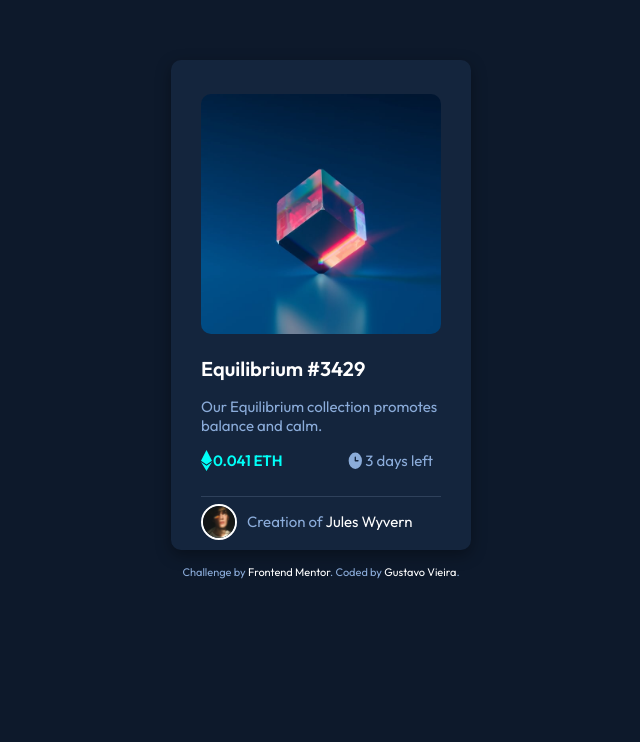
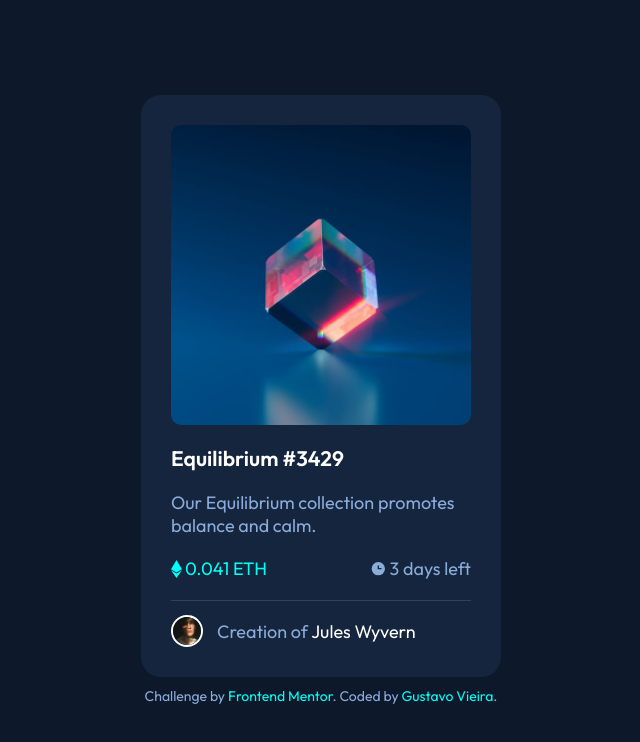
Before and after one commit to ARCFives/NFT-card_frontend-mentor, a plain HTML site: page index.html in a window 1280 px wide. Shown: the whole page, without its empty margins (319-959 px from the left). Drawn offline with Linux system fonts and the light colour scheme.

Commit message:
updateV2

```diff
--- a/index.html
+++ b/index.html
@@ -6,47 +6,42 @@
 
   <link rel="icon" type="image/png" sizes="32x32" href="./images/favicon-32x32.png">
   <link rel="stylesheet" href="style.css">
+
   <title>Frontend Mentor | NFT preview card component</title>
-
 </head>
 <body>
 
-
-
   <div class="card">
-
-    <div class="preview">
-      <img src="images/image-equilibrium.jpg" alt="Imagem Equilibrium" class="img-responsive">
-
-        <img src="images/icon-view.svg" alt="view" class="view" id="view">
+    <div class="card-preview">
+      <img class="post" src="images/image-equilibrium.jpg" alt="image post">
+      <div class="view">
+        <img src="images/icon-view.svg" alt="">
+      </div>
+    </div>
+    <div class="post-info">
+      <h3>Equilibrium #3429</h3>
+      <p>Our Equilibrium collection promotes balance and calm.</p>
+      <div class="data-post">
+        <div class="data-eth">
+          <img src="images/icon-ethereum.svg">
+          <span>0.041 ETH</span>
+        </div>
+        <div class="data-day">
+          <img src="images/icon-clock.svg">
+          <span class="post-time">3 days left</span>
+        </div>
+      </div>
     </div>
 
-
-    <h2>Equilibrium #3429</h2>
-
-    <p class="post-phrase">Our Equilibrium collection promotes balance and calm.</p>
-
-
-
-      <div class="post-date">
-        <img src="images/icon-ethereum.svg" alt="Icone ethereum">
-        <span class="date"><strong>0.041 ETH</strong></span>
-      </div>
-
-      <div class="post-day">
-        <img src="images/icon-clock.svg" alt="Imagem hora">
-        <span class="day"> 3 days left</span>
-      </div>
-
-    <div class="post-autor">
-      <img src="images/image-avatar.png" alt="Imagem do usuario">
+    <div class="post-footer">
+      <img src="images/image-avatar.png" alt="imagem perfil">
       <p>Creation of <a href="#">Jules Wyvern</a></p>
     </div>
+  </div>
 
-    </div>
-    <div class="attribution">
-      Challenge by <a href="https://www.frontendmentor.io?ref=challenge" target="_blank">Frontend Mentor</a>.
-      Coded by <a href="https://github.com/ARCFives" target="_blank">Gustavo Vieira</a>.
-    </div>
+  <div class="attribution">
+    <span>Challenge by <a href="https://www.frontendmentor.io?ref=challenge" target="_blank">Frontend Mentor</a>.</span>
+    <span>Coded by <a href="https://github.com/ARCFives">Gustavo Vieira</a>.</span>
+  </div>
 </body>
 </html>
--- a/style.css
+++ b/style.css
@@ -1,141 +1,135 @@
 @import url('https://fonts.googleapis.com/css2?family=Outfit:wght@300;400;600&display=swap');
 
 :root {
-    --Softblue: hsl(215, 51%, 70%);
+  --Soft-blue: hsl(215, 51%, 70%);
   --Cyan: hsl(178, 100%, 50%);
-    --Bgcolor: hsl(217, 54%, 11%);
-    --CardBG: hsl(216, 50%, 16%);
+  --mainBG: hsl(217, 54%, 11%);
+  --cardBG: hsl(216, 50%, 16%);
   --line: hsl(215, 32%, 27%);
   --white: hsl(0, 0%, 100%);
 
-    --fontpadrao: 'Outfit', sans-serif;
+  --fontPadrao: 'Outfit', sans-serif;
+
+  font-size: 62.5%;
 }
 
+* {
+  margin: 0;
+  padding: 0;
+  box-sizing: border-box;
+  text-decoration: none;
+}
 
 body {
-        background-color: var(--Bgcolor);
-        font-family: var(--fontpadrao);
-        font-size: 18px;
+  height: 100vh;
+  display: flex;
+  flex-direction: column;
+  justify-content: center;
+  align-items: center;
+  background-color: var(--mainBG);
+  font-family: var(--fontPadrao);
+  font-size: 1.8rem;
 }
 
 .card {
-        background-color: var(--CardBG);
-        box-shadow: rgba(0, 0, 0, 0.35) 0px 5px 15px;
-        width: 300px;
-        height: 490px;
-        border-radius: 10px;
-        margin: 0 auto;
-        margin-top: 60px;
-        align-content: center;
+  width: 36rem;
+  background-color: var(--cardBG);
+  border-radius: 2rem;
+  padding: 3rem;
 }
 
-.preview .img-responsive {
-        width: 240px;
-        border-radius: 10px;
-        margin: 30px 30px 0px 30px;
+.card .card-preview {
+  display: flex;
+  align-items: center;
+  justify-content: center;
   position: relative;
- }
-
-.preview .view{
-    position: absolute;
-    height: 240px;
-    width: 240px;
-    cursor: pointer;
-    border-radius: 10px;
-    left: 41.2%;
-    top: 14%;
-    opacity: 0.3;
-    display: none;
-}
-
-.preview:hover .view{
-    cursor: pointer;
-    display: block;
-    background-color: var(--Cyan);
-}
-
-h2 {
-        margin-left: 30px;
-        font-size: 20px;
-        color: var(--white);
-    }
-
-h2:hover {
-        color: var(--Cyan);
   cursor: pointer;
 }
 
-.post-phrase {
-        margin-left: 30px;
-        font-size: 15px;
-        color: var(--Softblue);
+.card .card-preview .post {
+  width: 100%;
+  border-radius: 1rem;
 }
 
-.post-date {
-        display: inline-flex;
-        margin-left: 30px;
-        margin-bottom: 15px;
+.card .card-preview .view {
+  display: flex;
+  justify-content: center;
+  align-items: center;
+  position: absolute;
+  opacity: 0;
+  background-color: var(--Cyan);
+  border-radius: 1rem;
+  width: 30.2rem;
+  height: 30.2rem;
 }
 
-.post-date .date {
-        color: var(--Cyan);
-        padding: 1px;
-        font-size: 15px;
+.card .card-preview:hover .view {
+  opacity: 0.5;
 }
 
-.post-day{
-        display: inline-flex;
-        margin-left: 60px;
-        margin-bottom: 15px;
+.card .post-info h3 {
+  margin-top: 2rem;
+  color: var(--white);
+  cursor: pointer;
+  transition: .4s;
 }
 
-.post-day .day{
-        color: var(--Softblue);
-        padding: 1px;
-        font-size: 15px;
-    }
-
-.post-autor {
-        display: flex;
-        margin: 10px 30px 0px 30px;
-        align-items: center;
-        border-top: 1px solid var(--line);
-    }
-
-.post-autor img {
-        width: 32px;
-        height: 32px;
-        border: 2px solid var(--white);
-        border-radius: 32px;
-    }
-
-.post-autor p {
-        font-size: 15px;
-        margin-left: 10px;
-        color: var(--Softblue);
-    }
-
-.post-autor a{
-        text-decoration: none;
-        color: var(--white);
-    }
-
-.post-autor a:hover {
+.card .post-info h3:hover {
   color: var(--Cyan);
 }
 
-.attribution {
-        font-size: 11px;
-        text-align: center;
-        color: var(--Softblue);
-        margin-top: 15px;
+.card .post-info p {
+  color: var(--Soft-blue);
+  margin-top: 2rem;;
 }
 
-.attribution a {
-        text-decoration: none;
-        color: var(--white);
+.card .data-post {
+  margin-top: 2rem;
+  display: flex;
+  justify-content: space-between;
 }
 
-.attribution a:hover {
+.card .data-post .data-eth, .data-day {
+  display: flex;
+  align-items: center;
+  gap: .3rem;
+}
+
+.card .data-post .data-eth span {
   color: var(--Cyan);
 }
+
+.card .data-post .data-day span {
+  color: var(--Soft-blue);
+}
+
+.post-footer {
+  border-top: .1rem solid var(--line);
+  margin-top: 2rem;
+  padding-top: 1.4rem;
+  display: flex;
+  align-items: center;
+  gap: 1.4rem;
+}
+
+.post-footer img {
+  width: 3.2rem;
+  border: .2rem solid var(--white);
+  border-radius: 3.2rem;
+}
+
+.post-footer p, .attribution span {
+  color: var(--Soft-blue);
+}
+
+.post-footer a {
+  color: var(--white);
+  transition: .4s;
+}
+
+.post-footer a:hover {
+  color: var(--Cyan);
+}
+
+.attribution { font-size: 1.4rem; text-align: center; margin-top: 1rem; }
+.attribution a { color: var(--Cyan)}
```
Also changed, not shown: 1 other file. Lines whose indentation alone changed are shown as unchanged.
